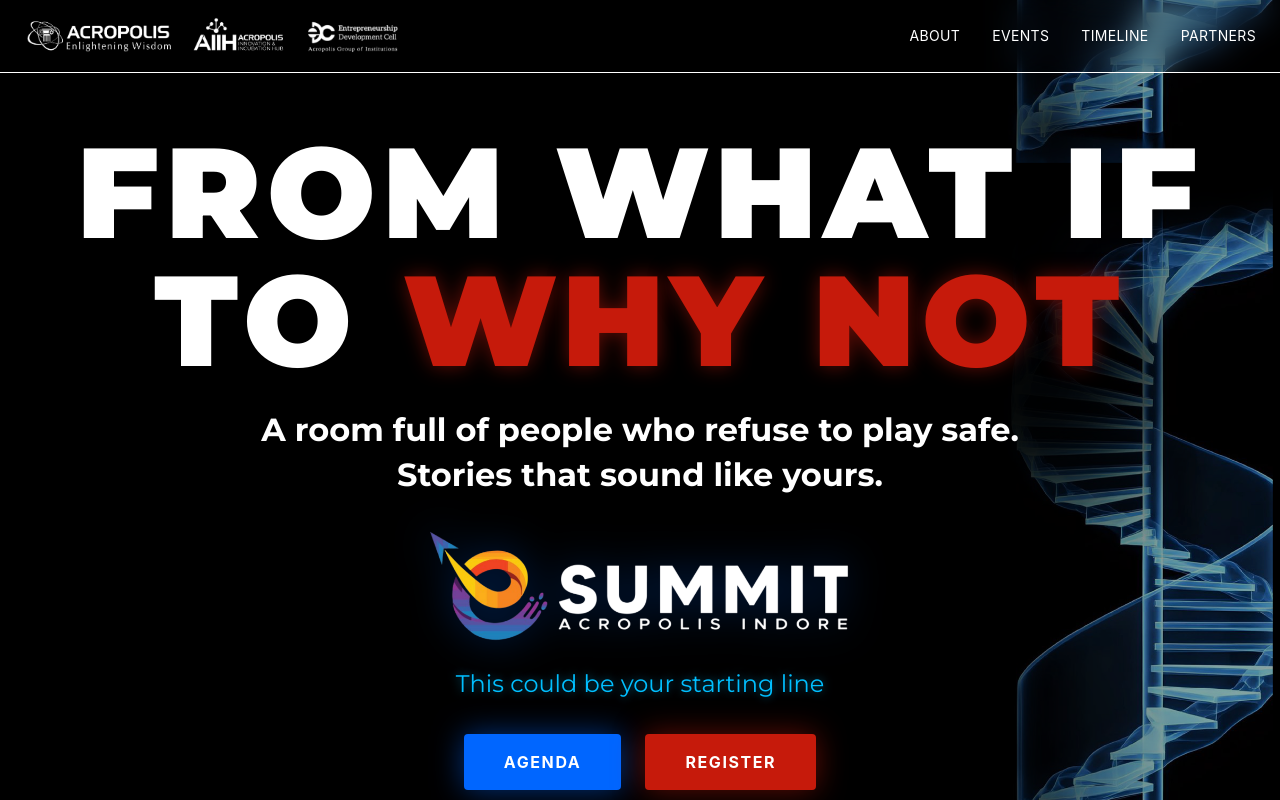
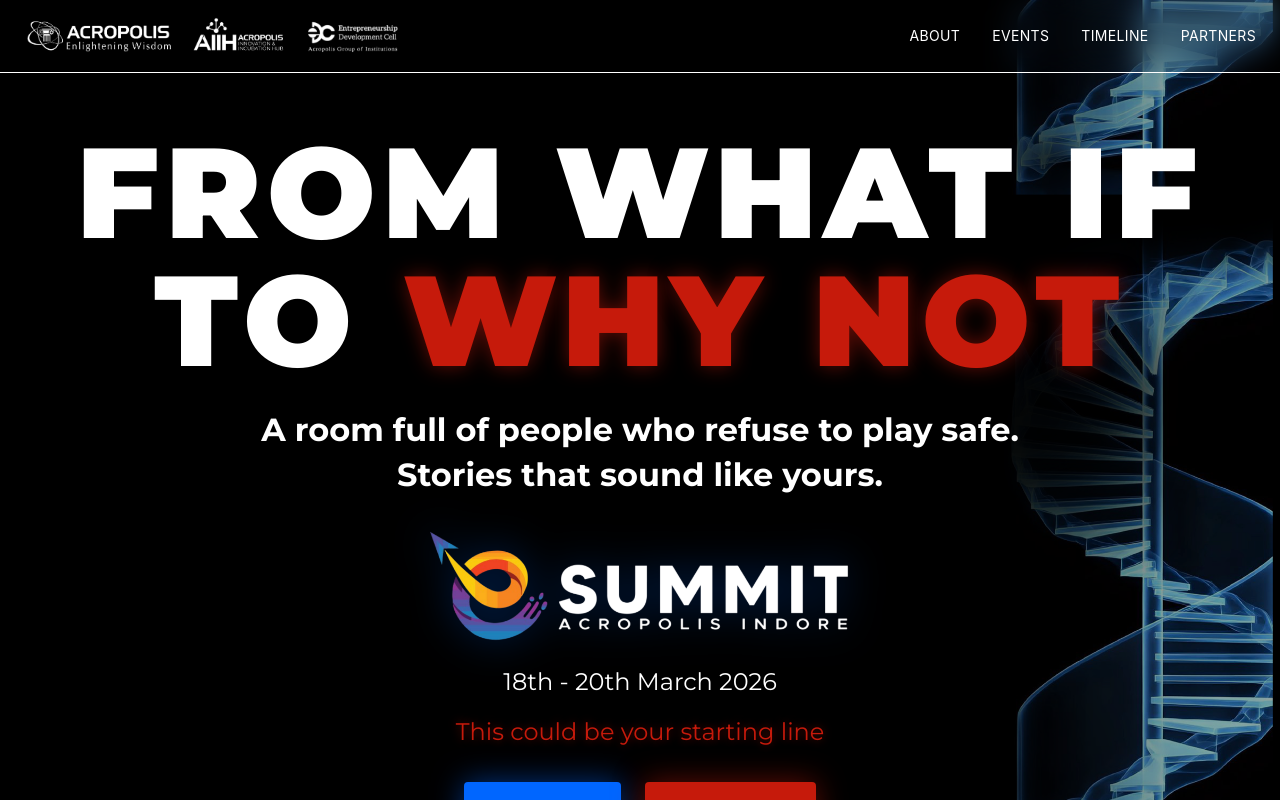
Before and after one commit to Ansh-mick27/AIIHFound_E_summit, a Next.js app: page / in a window 1280 px wide. Shown: the top 800 px of the page. Built offline with nearby package versions, Linux system fonts and the light colour scheme.

Commit message:
Complete reorganization: add date and change starting line to red

```diff
--- a/src/components/CyberpunkHero.tsx
+++ b/src/components/CyberpunkHero.tsx
@@ -95,7 +95,18 @@
                     />
                 </motion.div>
 
-                {/* Starting Line Text - Smaller */}
+                {/* Date */}
+                <motion.div
+                    initial={{ opacity: 0, y: 20 }}
+                    animate={{ opacity: 1, y: 0 }}
+                    transition={{ duration: 0.6, delay: 0.3 }}
+                    className="text-lg md:text-xl lg:text-2xl font-medium mb-4"
+                    style={{ fontFamily: 'var(--font-montserrat)' }}
+                >
+                    18th - 20th March 2026
+                </motion.div>
+
+                {/* Starting Line Text - Red */}
                 <motion.div
                     initial={{ opacity: 0, y: 20 }}
                     animate={{ opacity: 1, y: 0 }}
@@ -103,9 +114,9 @@
                     className="font-medium mb-8"
                     style={{
                         fontSize: '1.5rem',
-                        color: '#00BFFF',
+                        color: '#c61a0b',
                         fontFamily: 'var(--font-montserrat)',
-                        textShadow: '0 0 10px rgba(0, 191, 255, 0.5)'
+                        textShadow: '0 0 10px rgba(198, 26, 11, 0.5)'
                     }}
                 >
                     This could be your starting line
```
